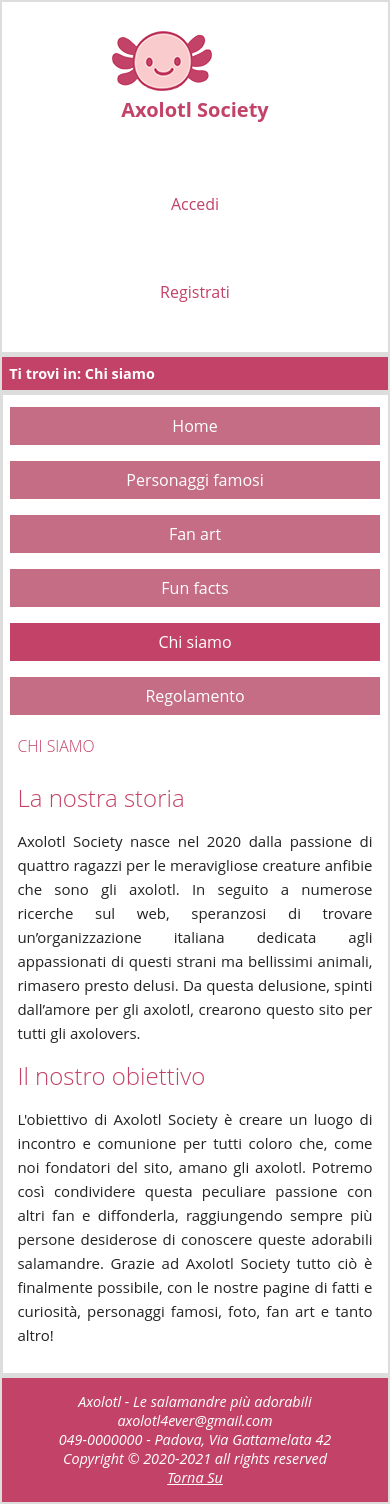
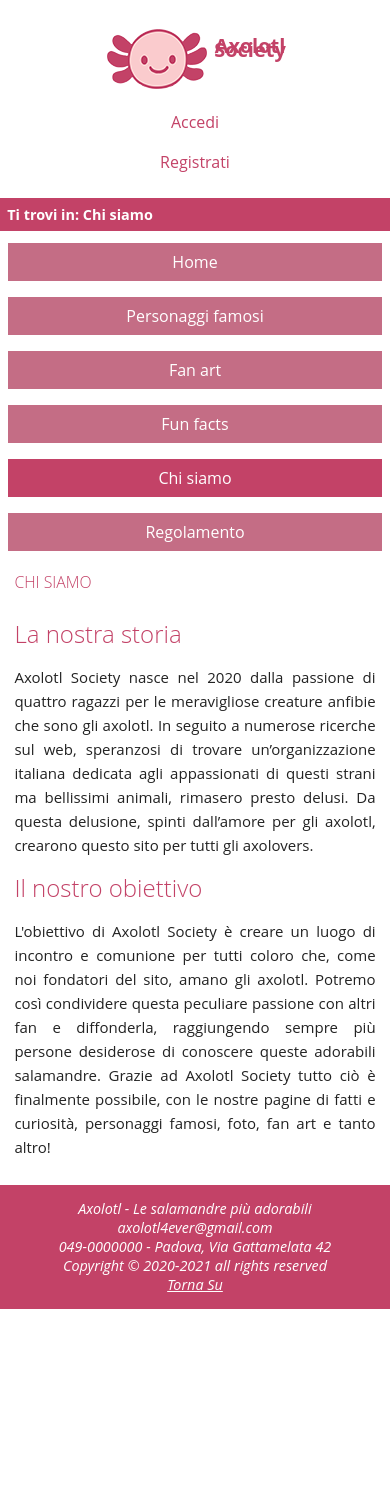
Before and after one commit to RakuJa/Aselotl-web, a PHP site: page /html/about_us.html in a window 390 px wide. After the commit the page ends 1309 px from the top, so only its background shows below. Run offline with PHP 8.4, Linux system fonts and the light colour scheme.

Commit message:
aggiornamenti al css mobile

```diff
--- a/css/style.css
+++ b/css/style.css
@@ -22,7 +22,7 @@
 	font-family: 'Open Sans', sans-serif; /*Definisco i vari font disponibili*/
 	max-width: 1024px; /*Massima larghezza dei contenuti*/
 	margin: auto; /*Imposto il calcolo del margin automatico*/
-	border: 1px solid #ddd; /*Implementazione del bordino grigio a dx e sx*/
+	/*Implementazione del bordino grigio a dx e sx*/
 	/*background: #facbcd url(img/logo.png) top left fixed ;  ?????????????????????????*/
 	/*background-image: url(../img/logo.png);*/
 }
@@ -53,6 +53,8 @@
 	padding: 1.0em; /*Pensato per adattarsi alla dimensione del carattere*/
 	/*text-align: center;*/
 	overflow: hidden;
+	border-left: 1px solid #ddd;
+	border-right: 1px solid #ddd;
 }
 
 #header a {
@@ -65,7 +67,6 @@
 	text-decoration: none;
 	font-size: 1em;
 	line-height: 3.5em;
-	display: inline-block;
 	margin-left: auto;
 	margin-right: auto;
 }
@@ -97,10 +98,18 @@
 }
 
 @media screen and (max-width: 500px) {
+	#header{
+		border-left: none;
+		border-right: none;
+		padding-left: 0.5em;
+		padding:0.5;
+		padding-right: 0.5em;
+	}
 	#header a {
 	  float: none;
 	  display: block;
 	  text-align: center;
+	  line-height: 0.5em;
 	}
 	.header-right {
 	  float: none;
@@ -144,8 +153,6 @@
 	background-color: #c34267;/*Sfondo*/
 	color: white;/*Colore del testo*/
 	padding: 0.5em 0em 0.5em 0.5em;/*Aggiungo una leggera spaziatura attorno al testo, ovvero al contenuto del div contenente l'id specificato*/
-	border-top: 5px solid #ddd;/*Implementazione del bordino grigio sopra*/
-	border-bottom: 5px solid #ddd;/*Implementazione del bordino grigio sotto*/
 	font-size: 0.9em; /*Ingrandisco un minimo il font per la scritta bianca per aumentarne il contrasto e la leggibilita'*/
 	font-weight: bold; /*Setto il testo in grassetto per lo stesso motivo citato sopra*/
 }
@@ -172,6 +179,7 @@
 	font-size: 1em;
 	overflow: hidden; /*Elimina gli elementi che "sforano" dalla dimensione del box*/
 	text-align: center;
+	border-left: 1px solid #ddd;
 
 }
 
@@ -236,7 +244,7 @@
 		font-size: 1em;
 		overflow: hidden; /*Elimina gli elementi che "sforano" dalla dimensione del box*/
 		text-align: center;
-
+		border-left: none;
 	}
 }
 
@@ -266,14 +274,21 @@
 
 #content, #full_content{
 	margin-left: 20%;
-	width: 70%;
+	width: auto;
 	border-left:1px solid #ddd;
 	font-size: 0.9em;
 	padding-left: 3.5em;
 	padding-top: 2.0em;
 	padding-bottom: 0.8em;
+	padding-right: 3.5em;
 	min-height: 20em;
 	white-space: initial;
+	border-right: 1px solid #ddd;
+}
+
+#content img {
+	max-width: 100%;
+  	height: auto;
 }
 
 #content h1 {
@@ -329,10 +344,6 @@
 	font-size: 1.1em;
 }
 
-#content img{
-	width:100%;
-}
-
 #content img {
 	margin-left: auto;
 	margin-right: auto;
@@ -348,15 +359,23 @@
 @media screen and (max-width: 500px) {
 
 	#content, #full_content{
+		border-left: none;
+		border-right: none;
 		margin-left: 0%;
-		width: 92%;
-		border-left:1px solid #ddd;
+		width: auto;
 		font-size: 0.9em;
 		padding-left: 1em;
+		padding-right: 1em;
 		padding-top: 2.0em;
 		padding-bottom: 0.8em;
 		min-height: 20em;
 		white-space: initial;
+	}
+	#content img{
+		display: block;
+  		margin-left: auto;
+  		margin-right: auto;
+		width: 50%;
 	}
 }
 /*
@@ -372,7 +391,6 @@
 */
 
 #footer {
-	border-top: 5px solid #ddd; /*Aggiungo l'ultimo bordino*/
 	font-style: italic;
 	font-size: 0.9em;
 	text-align: center;
```
